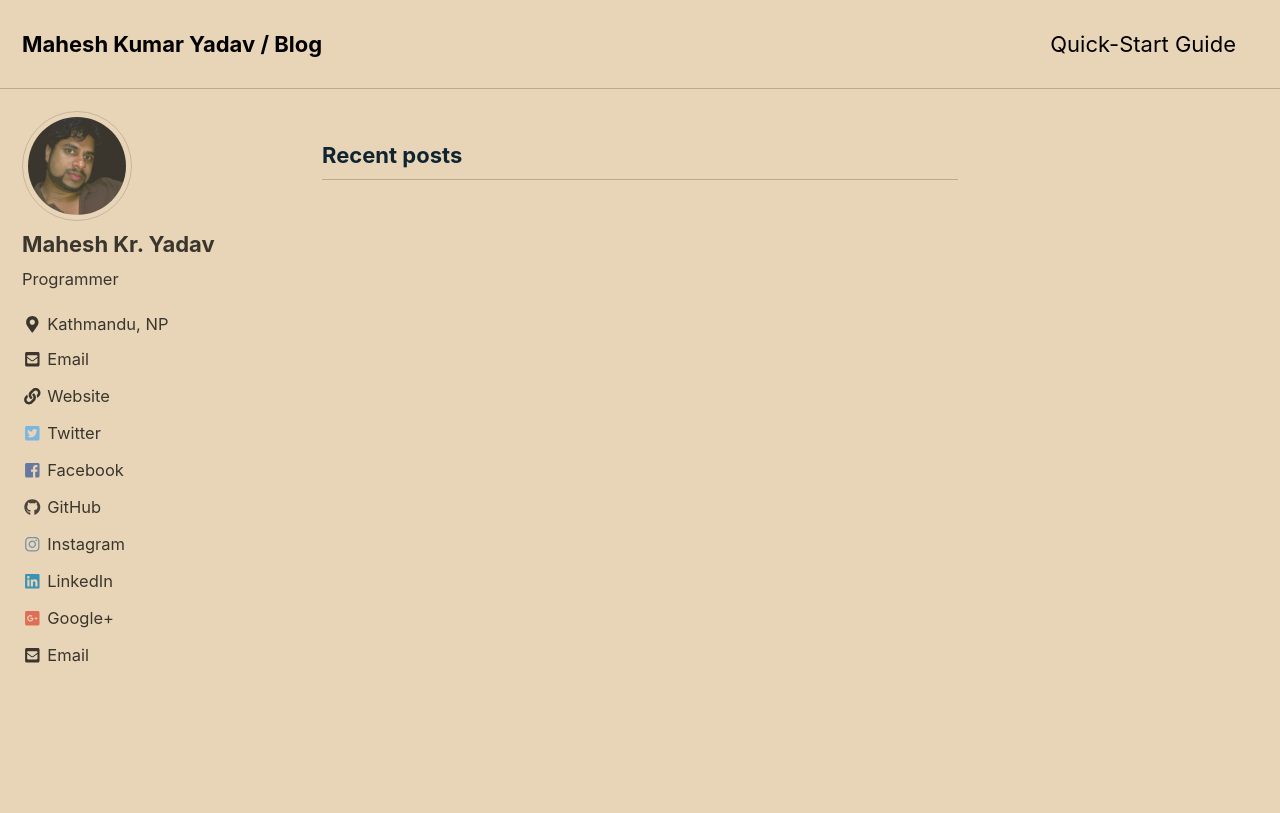
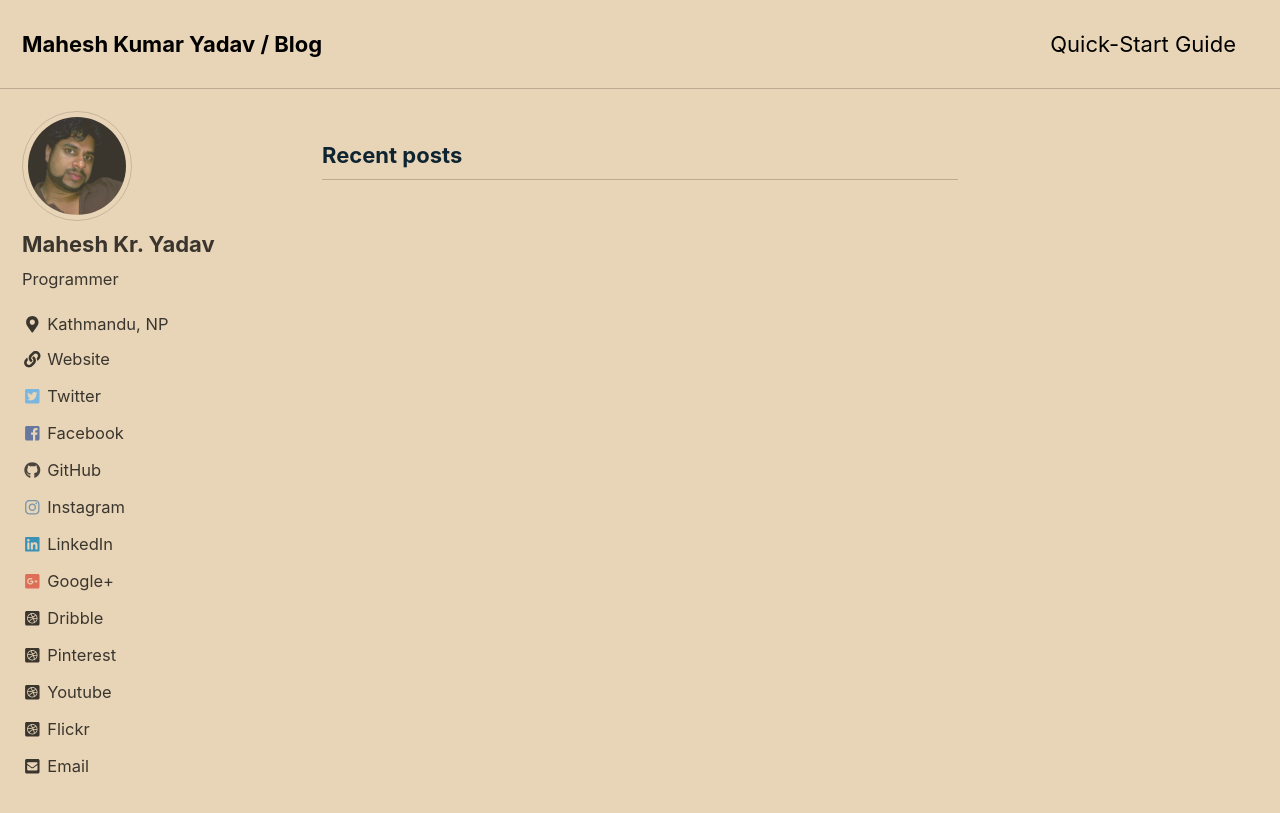
Before and after one commit to ritayadav/newBlog, a Jekyll site: the page built from index.html, in a window 1280 px wide and 900 px high. Shown: the top 813 px of the window. Built offline with Jekyll 4.4.1, drawn with Linux system fonts in a browser that asks for light colours; cached includes are drawn as plain includes; nearby versions of some CDN libraries; the list of posts is cut into pages by our own code.

Commit message:
Update _config.yml

```diff
--- a/_config.yml
+++ b/_config.yml
@@ -110,7 +110,7 @@ author:
   links:
     - label: "Email"
       icon: "fas fa-fw fa-envelope-square"
-      url: "mailto:contact@maheshyadav.com.np"
+      # url: "mailto:contact@maheshyadav.com.np"
     - label: "Website"
       icon: "fas fa-fw fa-link"
       url: "https://www.maheshyadav.com.np"
@@ -132,6 +132,19 @@ author:
     - label: "Google+"
       icon: "fab fa-fw fa-google-plus-square"
       url: "https://www.linkedin.com/in/maheshdharhari"
+    - label: "Dribble"
+      icon: "fab fa-fw fa-dribbble-square"
+      url: "https://www.linkedin.com/in/maheshdharhari"
+    - label: "Pinterest"
+      icon: "fab fa-fw fa-dribbble-square"
+      url: "https://www.linkedin.com/in/maheshdharhari"
+    - label: "Youtube"
+      icon: "fab fa-fw fa-dribbble-square"
+      url: "https://www.linkedin.com/in/maheshdharhari"
+    - label: "Flickr"
+      icon: "fab fa-fw fa-dribbble-square"
+      url: "https://www.linkedin.com/in/maheshdharhari"
+
 
 # Site Footer
 footer:
```
